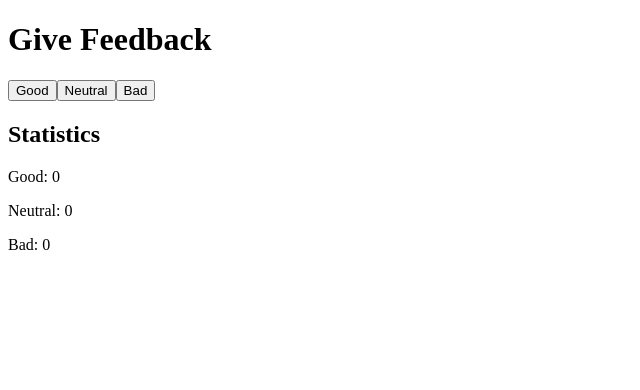
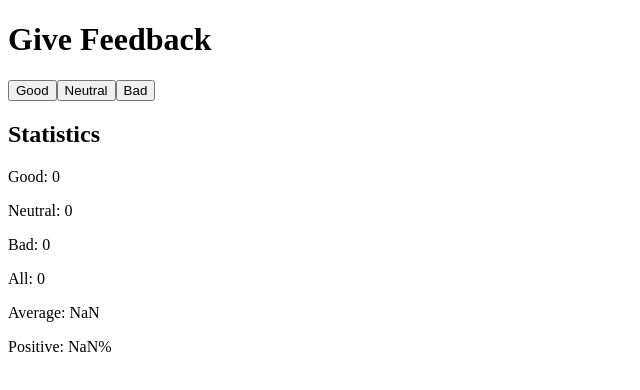
Before and after one commit to krdormer/submission-repository, a React (Create React App) app in the folder part1/unicafe/: page / in a window 1280 px wide. Shown: the top 390 px of the page, without its empty margins (0-640 px from the left). Built offline with nearby package versions, Linux system fonts and the light colour scheme.

Commit message:
[FSO] Complete Ex. 1.7

```diff
--- a/part1/unicafe/src/App.js
+++ b/part1/unicafe/src/App.js
@@ -5,6 +5,10 @@ const App = () => {
   const [good, setGood] = useState(0);
   const [neutral, setNeutral] = useState(0);
   const [bad, setBad] = useState(0);
+  const [total, setTotal] = useState(0);
+
+  const averageRating = (good - bad) / total;
+  const positiveRating = (good / total) * 100;
 
   const handleFeedback = (e) => {
     const buttonText = e.target.textContent;
@@ -15,6 +19,7 @@ const App = () => {
     } else {
       setBad(bad + 1);
     }
+    setTotal(total + 1);
   };
 
   return (
@@ -30,6 +35,9 @@ const App = () => {
         <p>Good: {good}</p>
         <p>Neutral: {neutral}</p>
         <p>Bad: {bad}</p>
+        <p>All: {total}</p>
+        <p>Average: {averageRating}</p>
+        <p>Positive: {positiveRating}%</p>
       </div>
     </div>
   );
```
